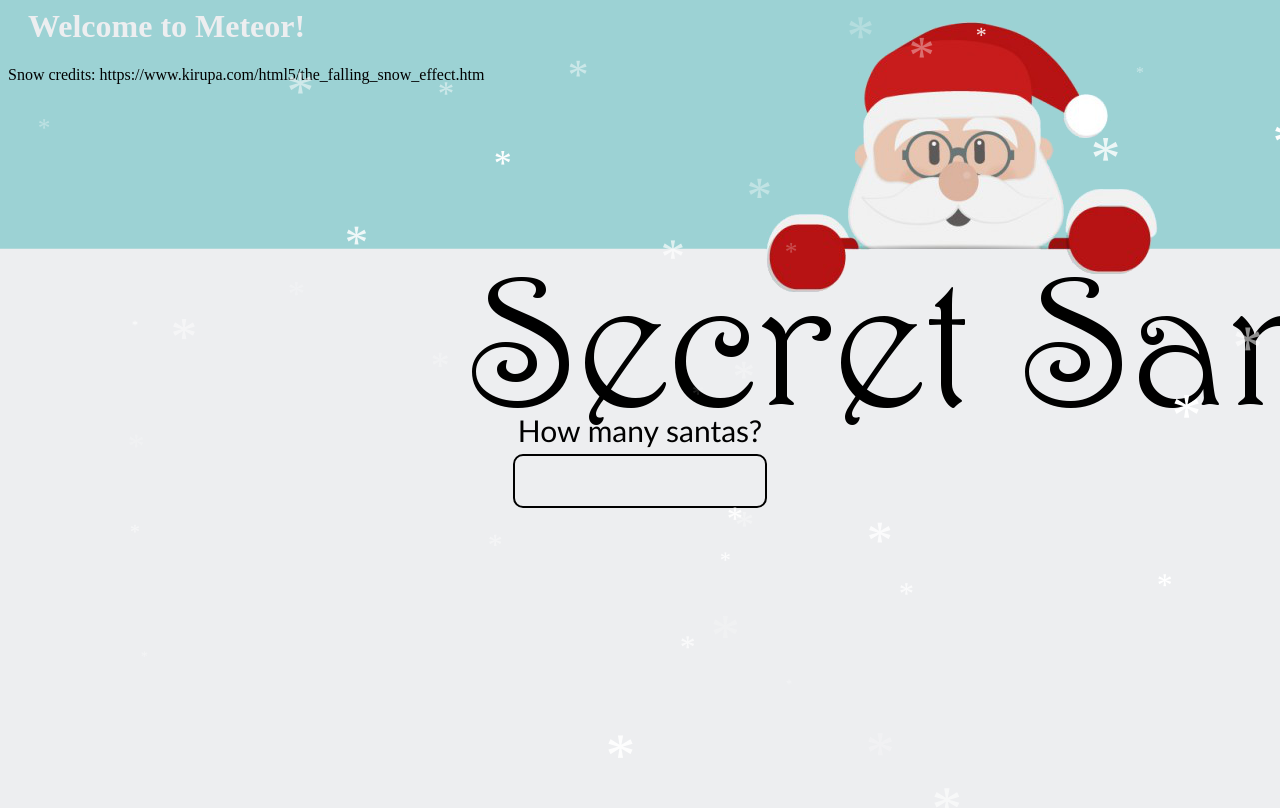
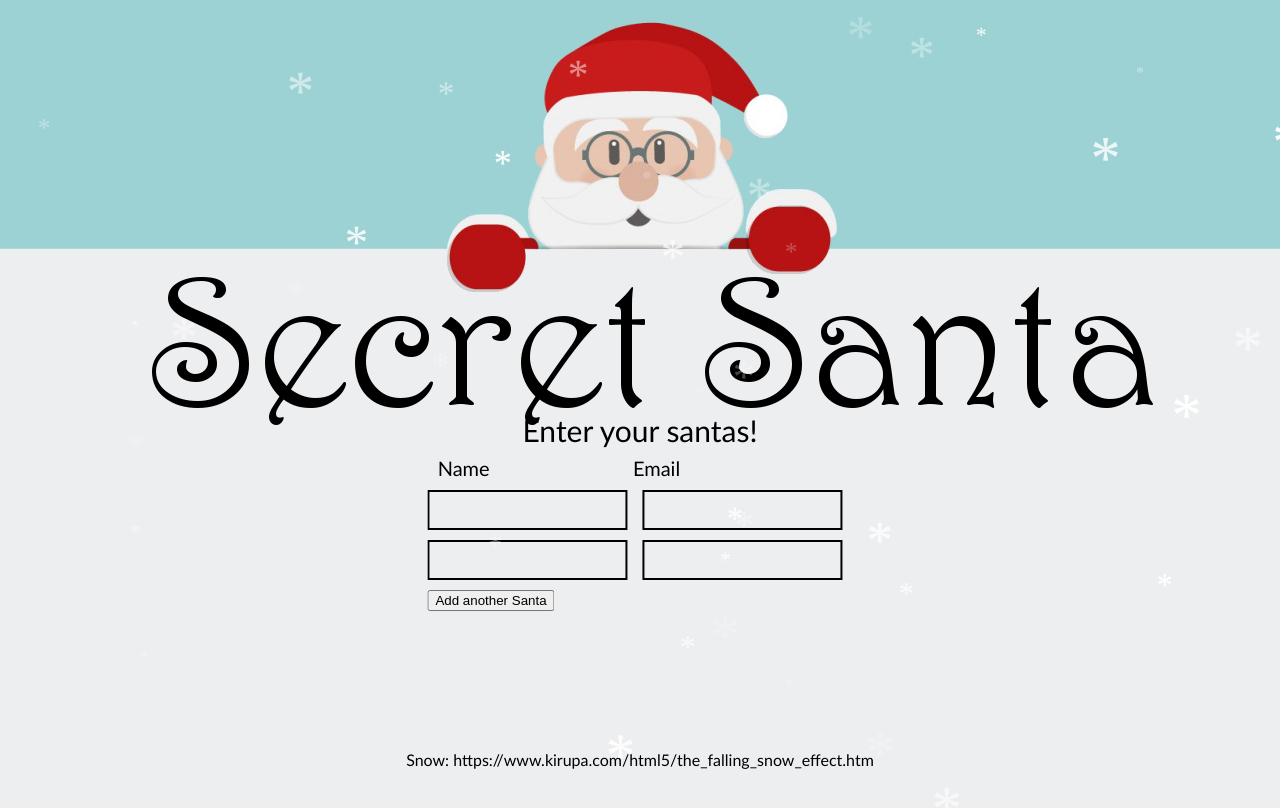
Before and after one commit to terratomic/santa, a website: page client/main.html in a window 1280 px wide. Drawn offline with Linux system fonts and the light colour scheme.

Commit message:
HTML Layout Updated. Next todo: grabbing names + emails

```diff
--- a/client/main.css
+++ b/client/main.css
@@ -1,33 +1,16 @@
 body {
     width: 100%;
     height: 100%;
+    background-position: top center;
     background-color: #9cd2d4;
     background-image: url("background.png");
+    overflow: hidden;
 }
 
 h1 {
     color: #edeef0;
     margin-left: 20px;
 }
-
-.field{
-
-  border-radius: 10px;
-  border:2px solid black;
-  width: 250px;
-  height: 50px;
-  font-size: 30px;
-  font-family:Calibri,sans-serif;
-  position: fixed;
-  top: 53%;
-  left: 50%;
-  transform: translate(-50%, 0);
-  text-align: center;
-  overflow:hidden;
-  white-space: nowrap;
-  outline: none;
-}
-
 
 .question{
   text-align: center;
@@ -38,6 +21,56 @@ h1 {
   font-family:Calibri,sans-serif;
   transform: translate(-50%, -50%);
 }
+
+.form{
+
+  position: fixed;
+  top: 57%;
+  left: 50%;
+  transform: translate(-50%, 0);
+  overflow:hidden;
+  white-space: nowrap;
+  outline: none;
+  font-family:Calibri,sans-serif;
+  font-size: 20px;
+
+}
+
+.person{
+
+  margin: 10px 0;
+  display:block;
+}
+
+.field{
+margin-right: 10px;
+  border:2px solid black;
+  width: 200px;
+  height: 40px;
+  font-size: 20px;
+  font-family:Calibri,sans-serif;
+  text-align: center;
+  overflow:hidden;
+  white-space: nowrap;
+  outline: none;
+  background-color:rgba(0,0,0,0);
+}
+
+#button{
+
+}
+
+
+#footer{
+  position:fixed;
+   left:0%;
+   bottom:0%;
+   height:50px;
+   width:100%;
+   text-align: center;
+   font-family:Calibri,sans-serif;
+}
+
 
 #snowflakeContainer {
     position: absolute;
--- a/client/main.html
+++ b/client/main.html
@@ -4,22 +4,38 @@
 </head>
 
 <body>
-  <h1>Welcome to Meteor!</h1>
 
   <div id="snowflakeContainer">
       <p class="snowflake">*</p>
   </div>
 
   <p class = "question">
-      How many santas?
+      Enter your santas! <br />
   </p>
-  <p class = "field" contenteditable="true">
+  <form class = "form">
+          &nbsp Name &nbsp&nbsp&nbsp&nbsp&nbsp&nbsp&nbsp&nbsp&nbsp&nbsp&nbsp&nbsp&nbsp
+          &nbsp&nbsp&nbsp&nbsp&nbsp&nbsp&nbsp&nbsp&nbsp&nbsp&nbsp&nbsp Email
+    <div class = "person">
+      <input class = "field" type="text" />
+      <input class = "field" type = "text"/ />
+    </div>
+    <div class = "person">
+      <input class = "field" type="text" />
+      <input class = "field" type = "text"/ />
+    </div>
 
-  </p>
+    <button type = "button" id = "button">
+      Add another Santa
+    </button>
+  </form>
+
+
 
 <script src="snow.js"></script>
 
-  <p>
-    Snow credits: https://www.kirupa.com/html5/the_falling_snow_effect.htm
-  </p>
+
 </body>
+
+<footer id = "footer">
+  Snow: https://www.kirupa.com/html5/the_falling_snow_effect.htm
+</footer>
```
